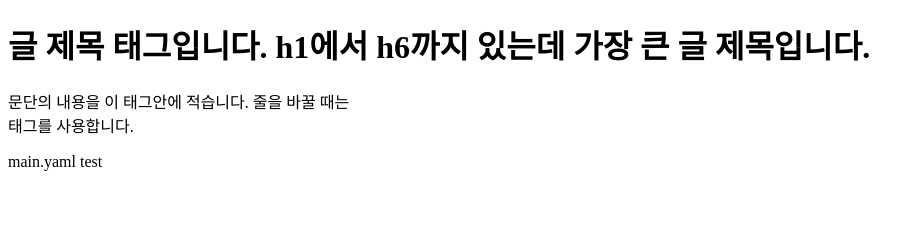
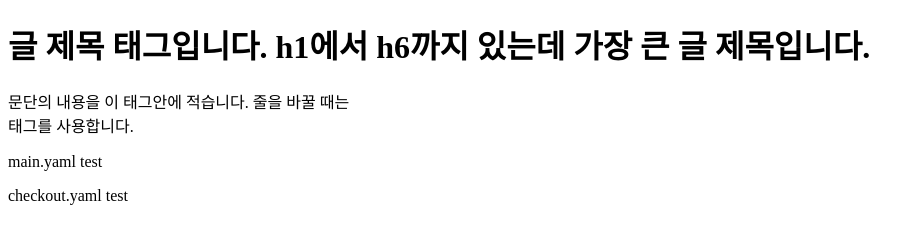
Before and after one commit to taebal2/hello-world, a plain HTML site: page index.html in a window 1280 px wide. Shown: the whole page, without its empty margins (0-924 px from the left). Drawn offline with Linux system fonts and the light colour scheme.

Commit message:
checkout.yaml

```diff
--- a/index.html
+++ b/index.html
@@ -12,5 +12,6 @@
     <h1>글 제목 태그입니다. h1에서 h6까지 있는데 가장 큰 글 제목입니다.</h1>
     <p>문단의 내용을 이 태그안에 적습니다. 줄을 바꿀 때는 <br />태그를 사용합니다.</p>
     <p>main.yaml test</p>
+    <p>checkout.yaml test </p>
 </body>
 </html>
```
